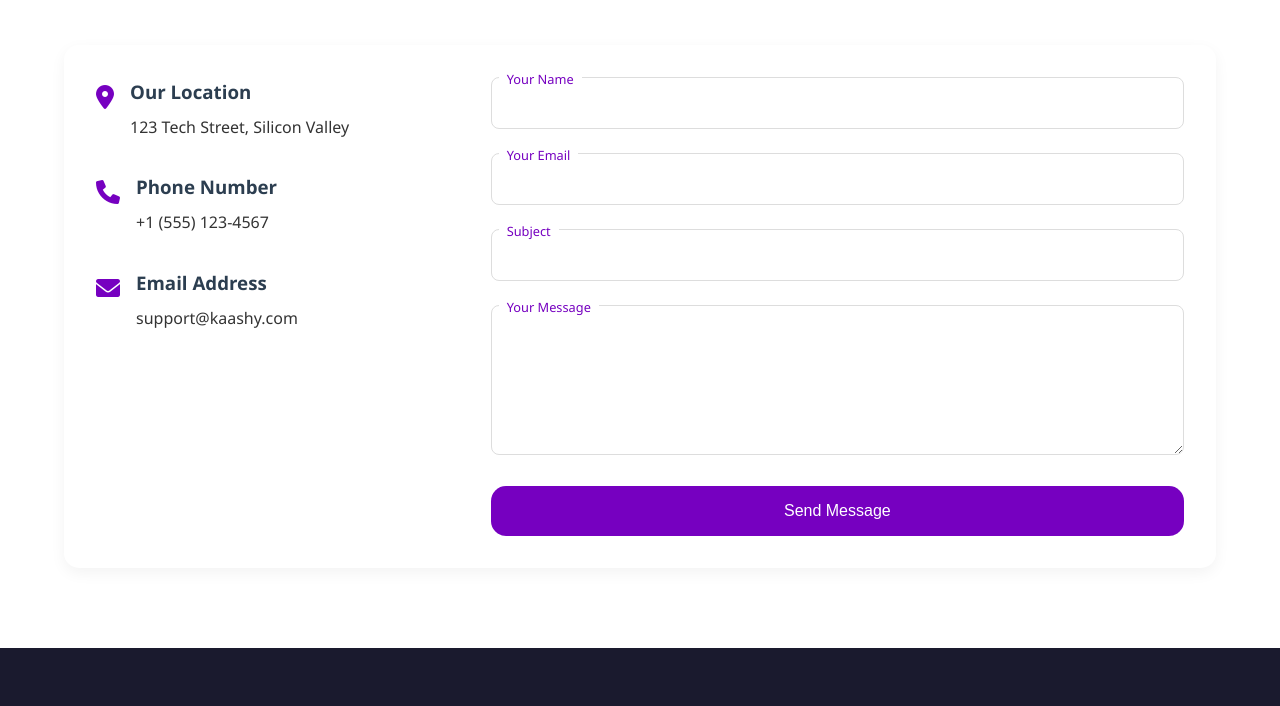
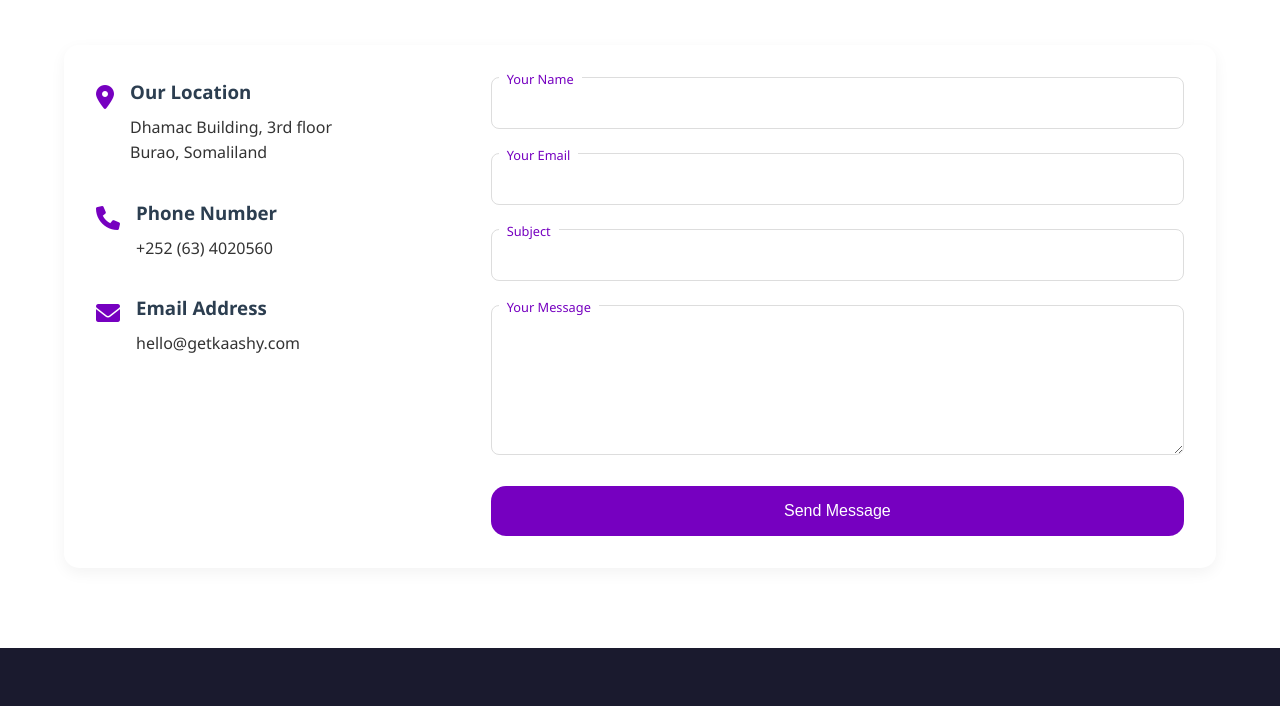
Before and after one commit to bileyassein/kaashy-website, a plain HTML site: page about.html in a window 1280 px wide. Shown: the part 2094-2800 px from the top of the page. Drawn offline with nearby package versions, Linux system fonts and the light colour scheme.

Commit message:
Updated the location

```diff
--- a/about.html
+++ b/about.html
@@ -139,21 +139,22 @@
                     <i class="fas fa-map-marker-alt"></i>
                     <div>
                         <h3>Our Location</h3>
-                        <p>123 Tech Street, Silicon Valley</p>
+                        <p>Dhamac Building, 3rd floor</p>
+                        <p>Burao, Somaliland</p>
                     </div>
                 </div>
                 <div class="info-item">
                     <i class="fas fa-phone"></i>
                     <div>
                         <h3>Phone Number</h3>
-                        <p>+1 (555) 123-4567</p>
+                        <p>+252 (63) 4020560</p>
                     </div>
                 </div>
                 <div class="info-item">
                     <i class="fas fa-envelope"></i>
                     <div>
                         <h3>Email Address</h3>
-                        <p>support@kaashy.com</p>
+                        <p>hello@getkaashy.com</p>
                     </div>
                 </div>
             </div>
```
